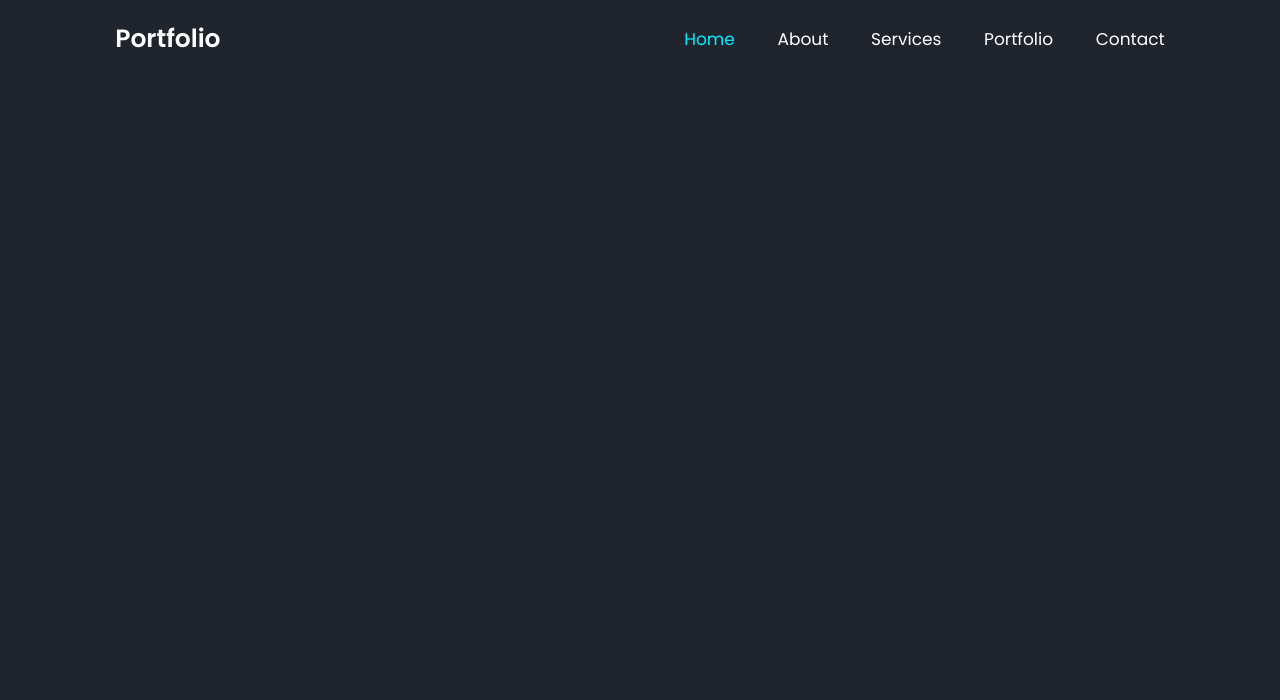
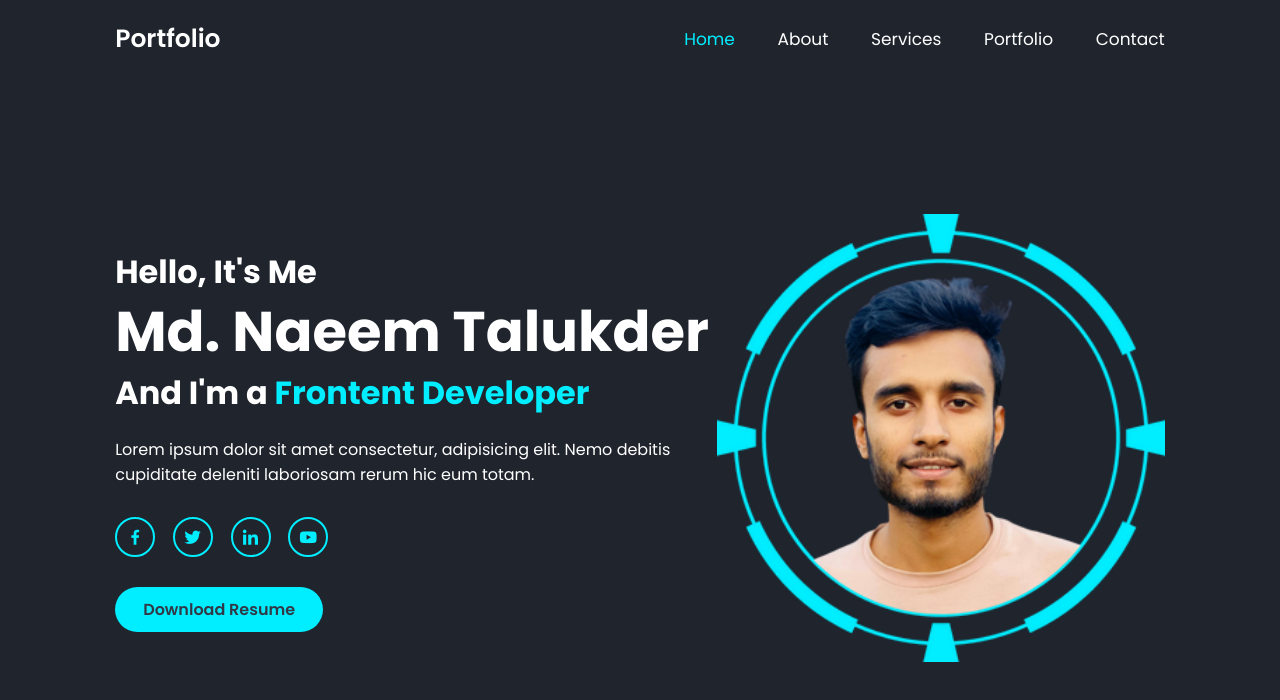
Before and after one commit to naeemtalukder/portfolio-js, a plain HTML site: page index.html in a window 1280 px wide. Drawn offline with nearby package versions, Linux system fonts and the light colour scheme.

```diff
--- a/index.html
+++ b/index.html
@@ -7,6 +7,7 @@
     <title>Portfolio Js</title>
 
     <!-- box icons -->
+    <link href='https://unpkg.com/boxicons@2.1.4/css/boxicons.min.css' rel='stylesheet'>
 
     <!-- custom css -->
     <link rel="stylesheet" href="style.css">
@@ -18,6 +19,8 @@
     <header class="header">
         <a href="#" class="logo">Portfolio</a>
 
+        <i class='bx bx-menu' id="menu-icon"></i>
+
         <nav class="navbar">
             <a href="#home" class="active">Home</a>
             <a href="#about">About</a>
@@ -27,6 +30,28 @@
         </nav>
     </header>
 
+    <!-- home section design -->
+    <section class="home" id="home">
+        <div class="home-content">
+            <h3>Hello, It's Me</h3>
+            <h1>Md. Naeem Talukder</h1>
+            <h3>And I'm a <span>Frontent Developer</span></h3>
+            <p>Lorem ipsum dolor sit amet consectetur, adipisicing elit.
+                Nemo debitis cupiditate deleniti laboriosam rerum hic eum totam.</p>
+            <div class="social-media">
+                <a href="#"><i class='bx bxl-facebook'></i></a>
+                <a href="#"><i class='bx bxl-twitter'></i></a>
+                <a href="#"><i class='bx bxl-linkedin'></i></a>
+                <a href="#"><i class='bx bxl-youtube'></i></a>
+            </div>
+            <a href="#" class="btn">Download Resume</a>
+        </div>
+
+        <div class="home-img">
+            <img src="images/profile2.png.png" alt="">
+        </div>
+    </section>
+
 
     <!-- custom js -->
     <script src="/app.js"></script>
--- a/style.css
+++ b/style.css
@@ -26,6 +26,11 @@ html {
 body {
     background: var(--bg-color);
     color: var(--text-color);
+}
+
+section {
+    min-height: 100vh;
+    padding: 10rem 9% 2rem;
 }
 
 .header {
@@ -59,3 +64,79 @@ body {
 .navbar a.active {
     color: var(--main-color);
 }
+
+#menu-icon {
+    font-size: 3.6rem;
+    color: var(--text-color);
+    display: none;
+}
+
+.home {
+    display: flex;
+    justify-content: center;
+    align-items: center;
+}
+
+.home-img img {
+    width: 35vw;
+}
+
+.home-content h3 {
+    font-size: 3.2rem;
+    font-weight: 700;
+}
+
+.home-content h3:nth-of-type(2) {
+    margin-bottom: 2rem;
+}
+
+span {
+    color: var(--main-color);
+}
+
+.home-content h1 {
+    font-size: 5.6rem;
+    font-weight: 700;
+    line-height: 1.3;
+}
+
+.home-content p {
+    font-size: 1.6rem;
+}
+
+.social-media a {
+    display: inline-flex;
+    justify-content: center;
+    align-items: center;
+    width: 4rem;
+    height: 4rem;
+    background: transparent;
+    border: .2rem solid var(--main-color);
+    border-radius: 50%;
+    font-size: 2rem;
+    color: var(--main-color);
+    margin: 3rem 1.5rem 3rem 0;
+    transition: .5s ease;
+}
+
+.social-media a:hover {
+    background: var(--main-color);
+    color: var(--second-bg-color);
+    box-shadow: 0 0 1rem var(--main-color);
+}
+
+.btn {
+    display: inline-block;
+    padding: 1rem 2.8rem;
+    background: var(--main-color);
+    border-radius: 4rem;
+    box-sizing: 0 0 1rem var(--main-color);
+    font-size: 1.6rem;
+    color: var(--second-bg-color);
+    font-weight: 600;
+    transition: .5s ease;
+}
+
+.btn:hover {
+    box-shadow: none;
+}
```
Also changed, not shown: images/profile.png.png (added), images/profile2.png.png (added).
